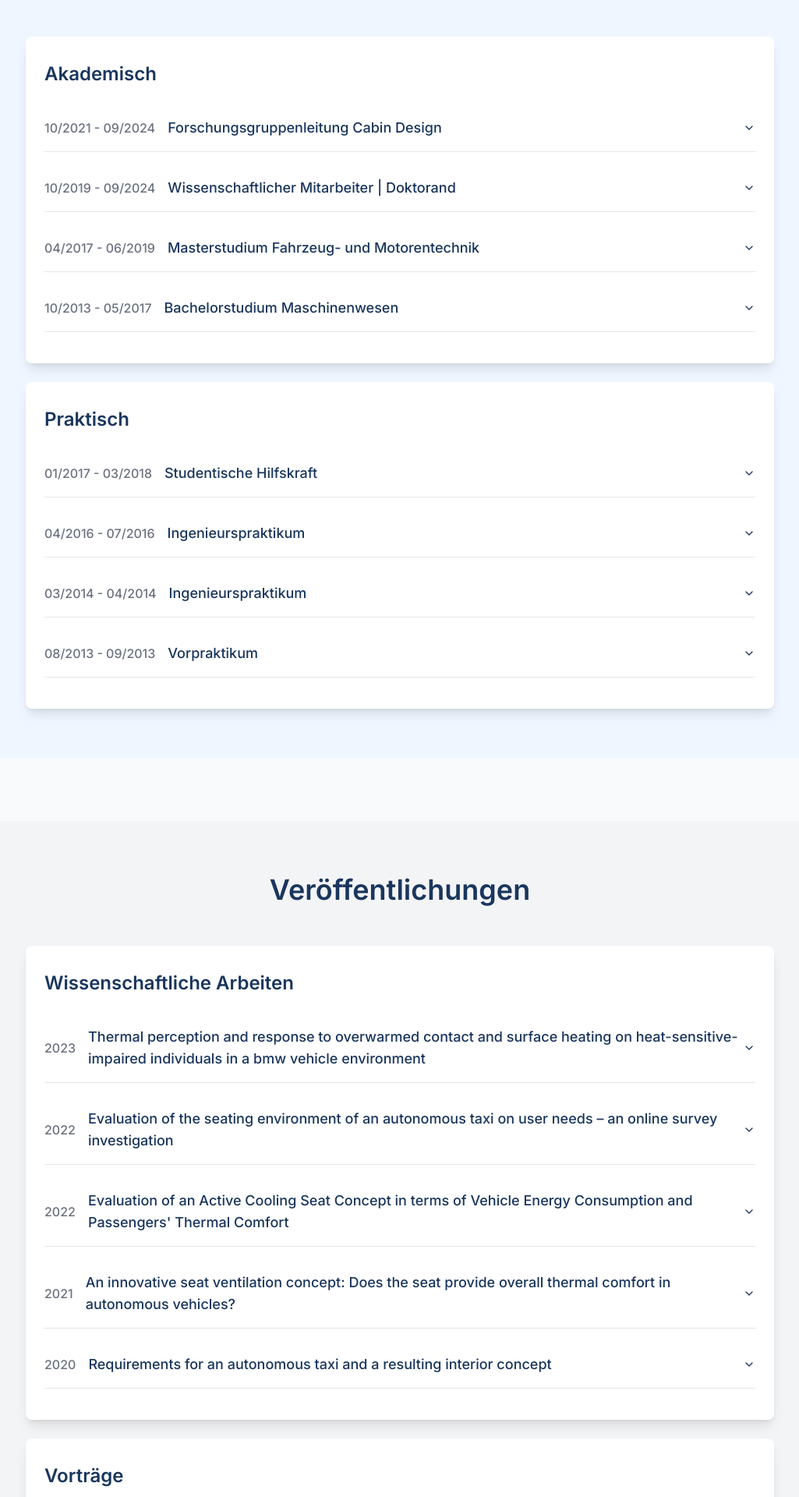
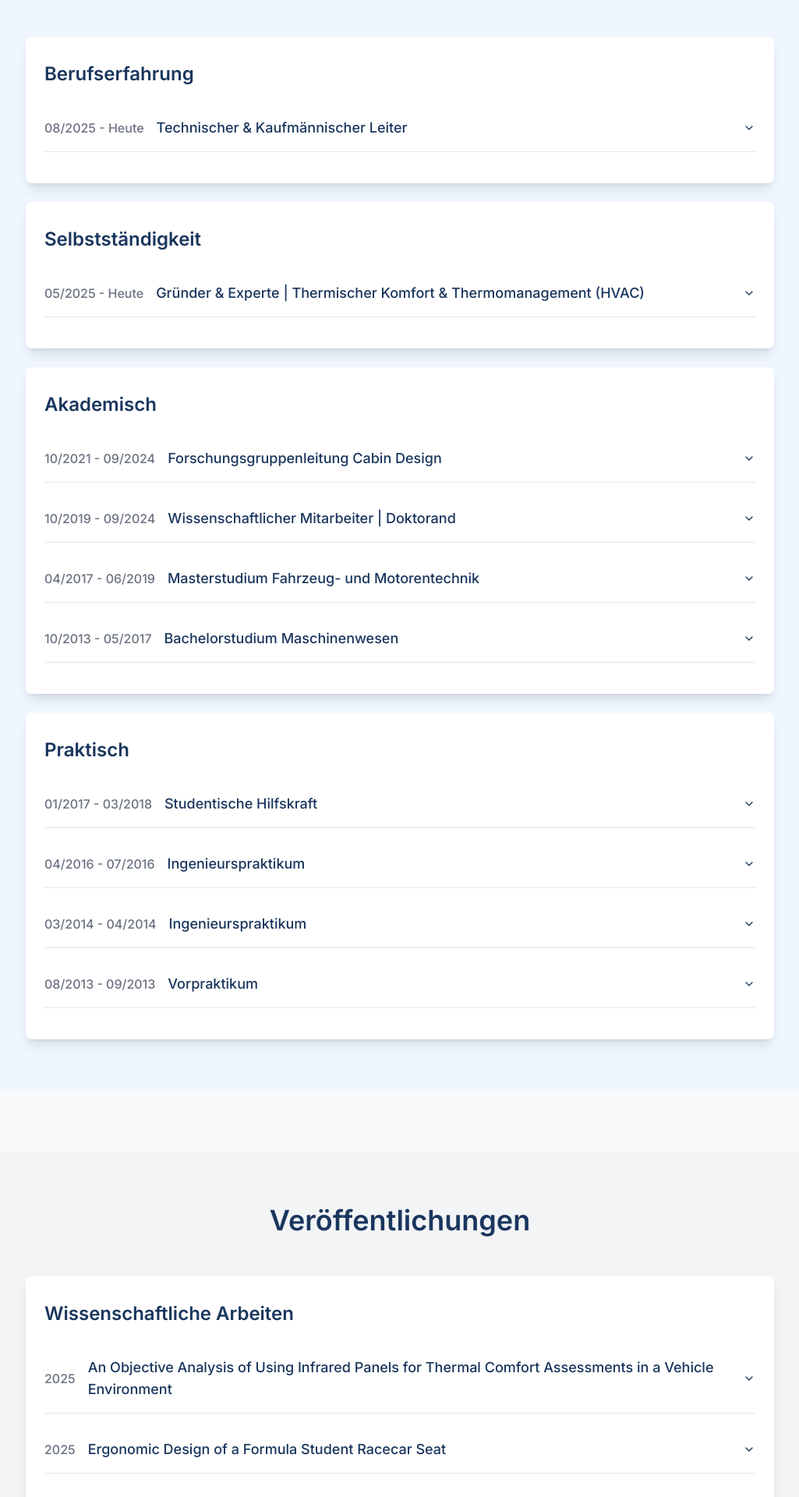
Before and after one commit to ClimateVizCoder/3DThermlComfort, a Next.js app: page / in a window 1280 px wide. Shown: the part 4820-6740 px from the top of the page at 78% size, without its empty margins (127-1152 px from the left). Built offline with nearby package versions, Linux system fonts and the light colour scheme.

Commit message:
feat: add ThermalNext logo and restructure career section
Add ThermalNext logo, create "Selbstständigkeit" subsection, and update website link.

Co-authored-by: null <157807642+ClimateVizCoder@users.noreply.github.com>

```diff
--- a/app/page.tsx
+++ b/app/page.tsx
@@ -34,7 +34,7 @@ import {
 import { GiMountainClimbing, GiSoccerBall, GiRaceCar } from "react-icons/gi"
 import { Input } from "@/components/ui/input"
 import { Textarea } from "@/components/ui/textarea"
-import { toast } from "@/components/ui/use-toast"
+import { toast } from "@/components/ui/toast"
 import { Accordion, AccordionItem, AccordionTrigger, AccordionContent } from "@/components/ui/accordion"
 import Header from "@/components/header"
 import TransparentDivider from "@/components/TransparentDivider"
@@ -218,6 +218,42 @@ const images = [
 
 // Berufserfahrung, Veröffentlichungen usw.
 const erfahrungContent = {
+  berufserfahrung: [
+    {
+      title: {
+        de: "Technischer & Kaufmännischer Leiter",
+        en: "Technical & Commercial Manager",
+      },
+      year: "08/2025 - Heute",
+      mainInfo: {
+        de: "Franz Wurm GmbH, Metropolregion München",
+        en: "Franz Wurm GmbH, Munich Metropolitan Area",
+      },
+      details: {
+        de: "Die Franz Wurm GmbH ist ein mittelständisches Bauunternehmen im Bereich Rohrleitungs- und Tiefbau (Gas, Wasser, Fernwärme, Kabel). Als Technischer & Kaufmännischer Leiter verantworte ich: Digitalisierung und Optimierung zentraler Prozesse (BPS Bau, Kalkulation, Nachkalkulation, Aufmaß), Einsatz digitaler Tools & KI zur Prozessoptimierung (z. B. Aufmaßerfassung, Zeiterfassung, AMS/BMS), Kosten- und Prozessanalyse inkl. Controlling (Maschinen, Kolonnen, Subunternehmer, Entsorgung), Datenschutz.",
+        en: "Franz Wurm GmbH is a medium-sized construction company specializing in pipeline and civil engineering (gas, water, district heating, cables). As Technical & Commercial Manager, I am responsible for: Digitalization and optimization of core processes (BPS construction, calculation, post-calculation, measurement), implementation of digital tools & AI for process optimization (e.g., measurement recording, time tracking, AMS/BMS), cost and process analysis including controlling (machinery, crews, subcontractors, disposal), data protection.",
+      },
+    },
+  ],
+  selbstständigkeit: [
+    {
+      title: {
+        de: "Gründer & Experte | Thermischer Komfort & Thermomanagement (HVAC)",
+        en: "Founder & Expert | Thermal Comfort & Thermal Management (HVAC)",
+      },
+      year: "05/2025 - Heute",
+      mainInfo: {
+        de: "ThermalNext, München, Bayern, Deutschland (Hybrid)",
+        en: "ThermalNext, Munich, Bavaria, Germany (Hybrid)",
+      },
+      details: {
+        de: "ThermalNext bietet innovative Lösungen im Bereich thermischer Komfort. Unser Fokus liegt auf: Klimadummys & Messsysteme zur objektiven Bewertung thermischen Komforts (Fahrzeuge, eVTOLs, Gebäude), Virtuelle Simulation & KI-Regelung für HVAC- und Energiemanagementsysteme, Komfortorientierte Regelstrategien für mobile und stationäre Anwendungen, Beratung & Projektleitung bei der Integration moderner Thermomanagement-Lösungen. Mit ThermalNext unterstütze ich Unternehmen aus der Automobilbranche, Luftfahrt, Bahntechnik und dem Gebäudesektor, ihre Produkte und Systeme effizienter, komfortabler und nachhaltiger zu gestalten.",
+        en: "ThermalNext offers innovative solutions in the field of thermal comfort. Our focus is on: Climate dummies & measurement systems for objective evaluation of thermal comfort (vehicles, eVTOLs, buildings), Virtual simulation & AI control for HVAC and energy management systems, Comfort-oriented control strategies for mobile and stationary applications, Consulting & project management for the integration of modern thermal management solutions. With ThermalNext, I support companies from the automotive, aviation, rail technology, and building sectors to make their products and systems more efficient, comfortable, and sustainable.",
+      },
+      website: "www.thermalnext.de",
+      logo: "/images/thermalnext-logo.png",
+    },
+  ],
   akademisch: [
     {
       title: {
@@ -411,6 +447,31 @@ const erfahrungContent = {
 
 const veröffentlichungenContent = {
   paper: [
+    {
+      title: {
+        de: "An Objective Analysis of Using Infrared Panels for Thermal Comfort Assessments in a Vehicle Environment",
+        en: "An Objective Analysis of Using Infrared Panels for Thermal Comfort Assessments in a Vehicle Environment",
+      },
+      authors: "Kipp, M., Jacobs, J., & Bengler, K.",
+      year: "2025",
+      conference: "IEEE Access",
+      pages: "1–1",
+      doi: "10.1109/ACCESS.2025.3626693",
+    },
+    {
+      title: {
+        de: "Ergonomic Design of a Formula Student Racecar Seat",
+        en: "Ergonomic Design of a Formula Student Racecar Seat",
+      },
+      authors: "Schack, S., Kipp, M., & Bengler, K.",
+      year: "2025",
+      book: {
+        de: "Human-Computer Interaction, M. Kurosu und A. Hashizume, Hrsg., Cham: Springer Nature Switzerland",
+        en: "Human-Computer Interaction, M. Kurosu and A. Hashizume, Eds., Cham: Springer Nature Switzerland",
+      },
+      pages: "443–462",
+      doi: "10.1007/978-3-031-93965-5_31",
+    },
     {
       title: {
         de: "Thermal perception and response to overwarmed contact and surface heating on heat-sensitive-impaired individuals in a bmw vehicle environment",
@@ -928,6 +989,19 @@ const ErfahrungBlock = ({ title, content }) => {
               </div>
             </AccordionTrigger>
             <AccordionContent>
+              <div className={item.logo ? "flex items-start gap-4" : ""}>
+                {item.logo && (
+                  <div className="flex-shrink-0">
+                    <Image
+                      src={item.logo || "/placeholder.svg"}
+                      alt="Company Logo"
+                      width={80}
+                      height={80}
+                      className="object-contain"
+                    />
+                  </div>
+                )}
+                <div className="flex-1">
                   {item.mainInfo && (
                     <p className={`text-[#1a365d] mt-2 flex items-center text-base ${textContainerClass}`}>
                       <FaMapMarkerAlt className="mr-2 flex-shrink-0" />
@@ -938,6 +1012,19 @@ const ErfahrungBlock = ({ title, content }) => {
                     <p className={`text-[#1a365d] mt-2 flex items-start text-base ${textContainerClass}`}>
                       <FaInfoCircle className="mr-2 mt-1 flex-shrink-0" />
                       <span>{typeof item.details === "string" ? item.details : item.details[language]}</span>
+                    </p>
+                  )}
+                  {item.website && (
+                    <p className={`text-[#1a365d] mt-2 text-base ${textContainerClass}`}>
+                      <strong>{language === "de" ? "Website" : "Website"}:</strong>{" "}
+                      <a
+                        href={`https://${item.website}`}
+                        target="_blank"
+                        rel="noopener noreferrer"
+                        className="text-blue-600 hover:underline"
+                      >
+                        {item.website}
+                      </a>
                     </p>
                   )}
                   {item.tools && (
@@ -1019,6 +1106,8 @@ const ErfahrungBlock = ({ title, content }) => {
                       {typeof item.bachelorarbeit === "string" ? item.bachelorarbeit : item.bachelorarbeit[language]}
                     </p>
                   )}
+                </div>
+              </div>
             </AccordionContent>
           </AccordionItem>
         </Accordion>
@@ -1490,6 +1579,8 @@ const Home: React.FC = () => {
                   {t("career.title")}
                 </h2>
                 <div className="space-y-6">
+                  <ErfahrungBlock title={t("career.professional")} content={erfahrungContent.berufserfahrung} />
+                  <ErfahrungBlock title={t("career.selfEmployed")} content={erfahrungContent.selbstständigkeit} />
                   <ErfahrungBlock title={t("career.academic")} content={erfahrungContent.akademisch} />
                   <ErfahrungBlock title={t("career.practical")} content={erfahrungContent.praktisch} />
                 </div>
--- a/app/translations.ts
+++ b/app/translations.ts
@@ -89,6 +89,8 @@ export const translations = {
     },
     career: {
       title: "Werdegang",
+      professional: "Berufserfahrung",
+      selfEmployed: "Selbstständigkeit",
       academic: "Akademisch",
       practical: "Praktisch",
     },
@@ -200,6 +202,8 @@ export const translations = {
     },
     career: {
       title: "Career",
+      professional: "Professional Experience",
+      selfEmployed: "Self-Employment",
       academic: "Academic",
       practical: "Practical",
     },
```
Also changed, not shown: public/images/thermalnext-logo.png (added). Lines whose indentation alone changed are shown as unchanged.
